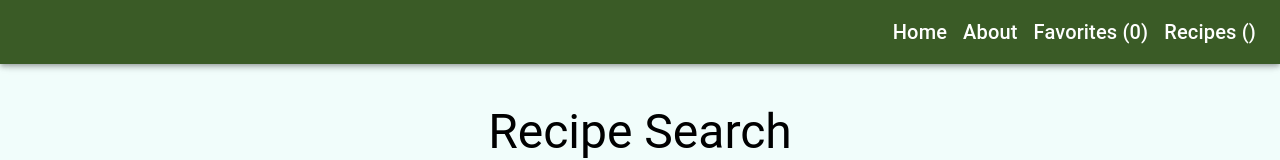
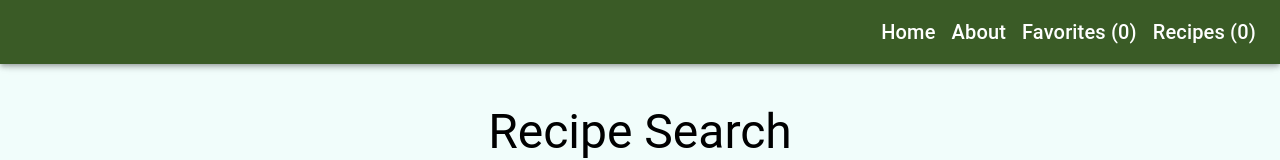
Before and after one commit to vknanavati/Recipe-App, a React (Create React App) app: page / in a window 1280 px wide. Shown: the top 160 px of the page. Built offline with nearby package versions, Linux system fonts and the light colour scheme.

Commit message:
changed conditional for displaying Recipes count to !==null.

```diff
--- a/src/App.js
+++ b/src/App.js
@@ -19,6 +19,10 @@ function App() {
   const [alertRecipe, setAlertRecipe] = useState(false)
   const [notes, setNotes] = useState("");
   const [notesList, setNotesList] = useState({});
+
+  // useEffect(()=>{
+  //   localStorage.clear()
+  // })
 
   //empty array dependency means useEffect runs once when the component mounts
   useEffect(()=>{
@@ -98,11 +102,14 @@ function App() {
       setTimeout(()=>{
         setAlertRecipe(false)
       }, 3000)
+      console.log("makeRecipe: ", makeRecipe);
+      console.log("recipe added to makeRecipe: ", recipe);
     } else {
-      setMakeRecipe(makeRecipe.filter((item)=> item.label !== recipe.label))
+      setMakeRecipe(makeRecipe.filter((item)=> item.label !== recipe.label));
+      console.log("recipe removed: ", recipe);
+      setFilteredRecipe([]);
+
     }
-    console.log("makeRecipe: ", makeRecipe);
-    console.log("recipe added to makeRecipe: ", recipe);
   }
 
   // onClick={() => addGrocery(recipe.label, ingredient.food)}
@@ -159,7 +166,8 @@ function App() {
               Favorites ({favorites !== null && (favorites.length)})
             </Typography>
             <Typography variant="h6" component={Link} to="/make" color="inherit" sx={{ textDecoration: 'none' }}>
-              Recipes ({makeRecipe.length > 0 && (makeRecipe.length) })
+              Recipes ({makeRecipe.length !== null && (makeRecipe.length) })
+              {console.log("****MAKE RECIPE NAV LINK: ", makeRecipe.length > 0 && (makeRecipe.length))}
             </Typography>
           </Box>
         </Toolbar>
```
